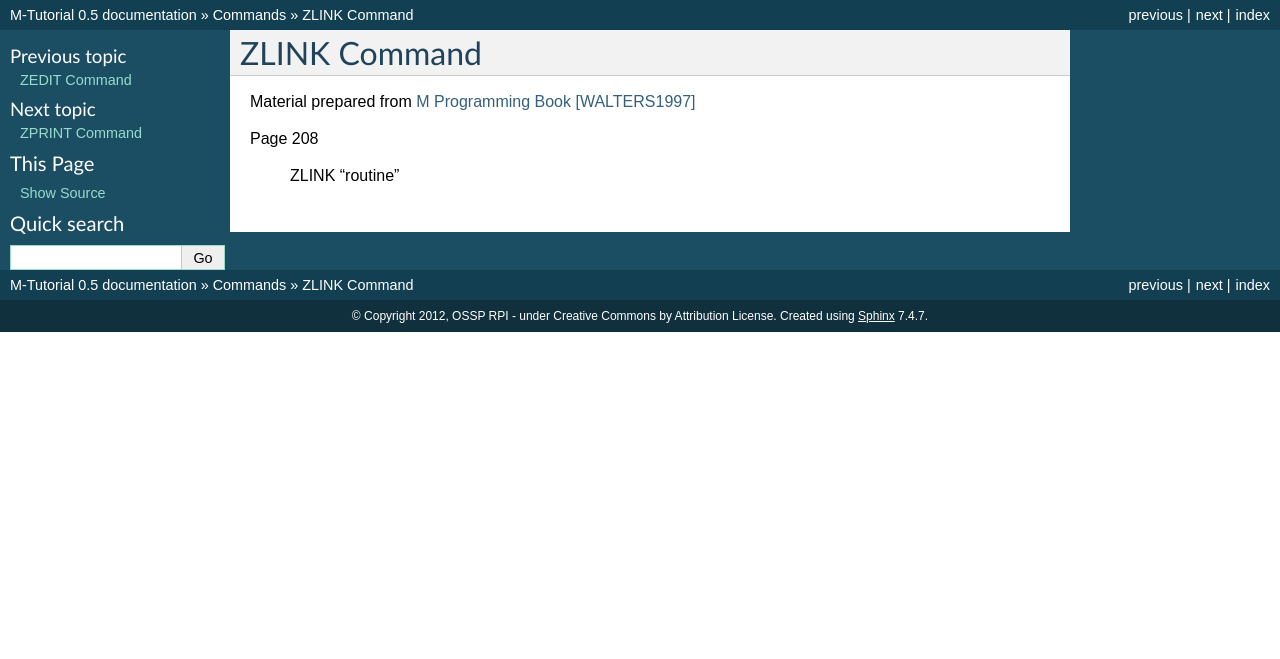
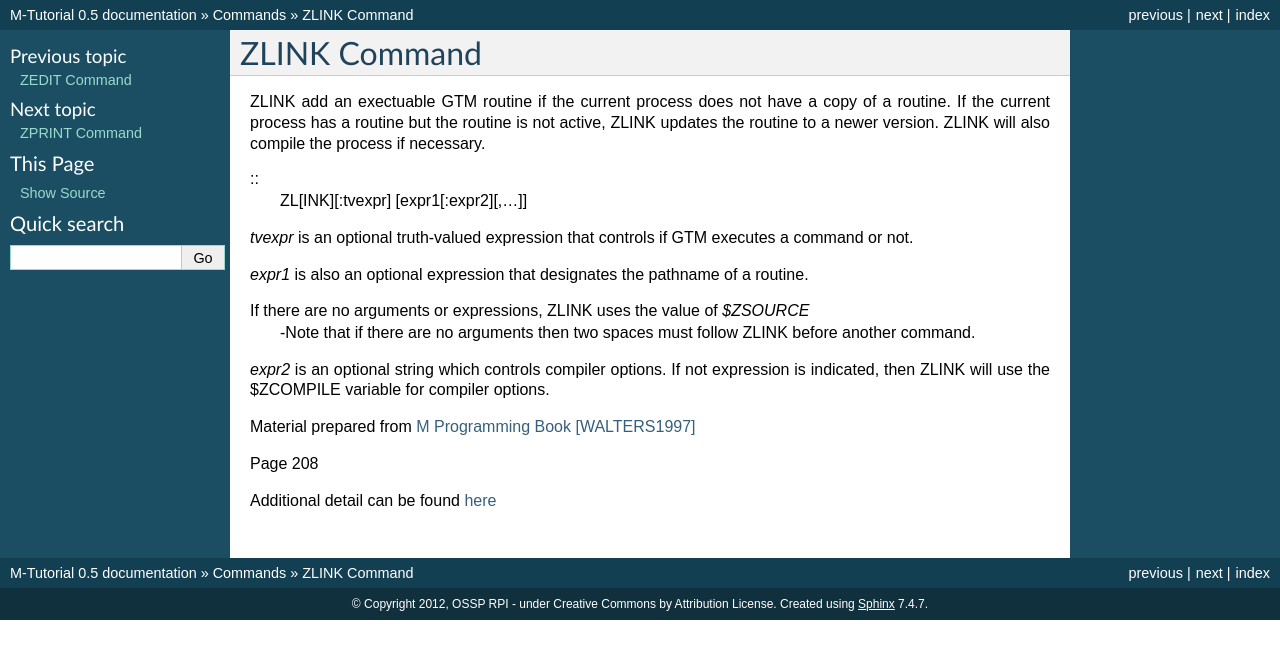
Before and after one commit to luisibanez/M-Tutorial, a Sphinx documentation site: the page built from source/ZLINK_Command.rst, in a window 1280 px wide. Shown: the top 659 px of the page. Built offline with Sphinx 7.4.7, drawn with Linux system fonts in a browser that asks for light colours.

Commit message:
added details to ZLINK_Command

```diff
--- a/source/ZLINK_Command.rst
+++ b/source/ZLINK_Command.rst
@@ -1,13 +1,26 @@
 =============
 ZLINK Command
 =============
+ZLINK add an exectuable GTM routine if the current process does not have a copy of a routine. If the current process has a routine but the routine is not active, ZLINK updates the routine to a newer version. ZLINK will also compile the process if necessary.
+
+::
+    ZL[INK][:tvexpr] [expr1[:expr2][,...]]
+*tvexpr* is an optional truth-valued expression that controls if GTM executes a command or not.
+
+*expr1* is also an optional expression that designates the pathname of a routine.
+
+If there are no arguments or expressions, ZLINK uses the value of *$ZSOURCE*
+ -Note that if there are no arguments then two spaces must follow ZLINK before        another command.
+
+*expr2* is an optional string which controls compiler options.  If not expression is indicated, then ZLINK will use the $ZCOMPILE variable for compiler options.
+
+
 
 Material prepared from `M Programming Book`_ [WALTERS1997]_
 
 Page 208
 
-
-    ZLINK "routine"
+Additional detail can be found `here <http://www.netfort.cz/gtm/userdocs/books/pg/UNIX_manual/zlink_cmmd.html>`_
 
 
 .. _M Programming book: http://books.google.com/books?id=jo8_Mtmp30kC&printsec=frontcover&dq=M+Programming&hl=en&sa=X&ei=2mktT--GHajw0gHnkKWUCw&ved=0CDIQ6AEwAA#v=onepage&q=M%20Programming&f=false
```
